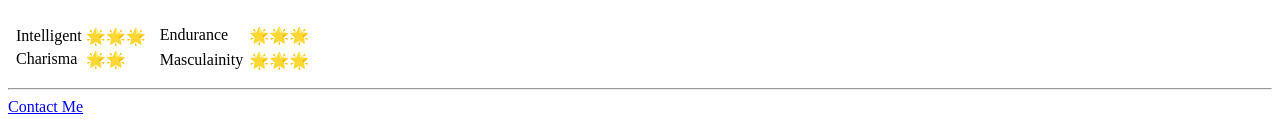
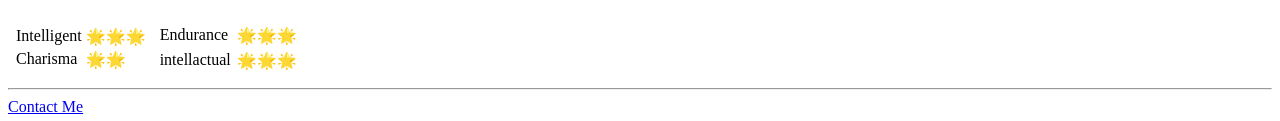
Before and after one commit to SawtantarSingh/task, a plain HTML site: page index.html in a window 1280 px wide. Shown: the part 684-805 px from the top of the page. Drawn offline with Linux system fonts and the light colour scheme.

Commit message:
Update index.html

```diff
--- a/index.html
+++ b/index.html
@@ -105,7 +105,7 @@
       </tr>
       <tr>
         <td>
-          Masculainity
+         intellactual
         </td>
         <td> 🌟🌟🌟</td>
       </tr>
```
